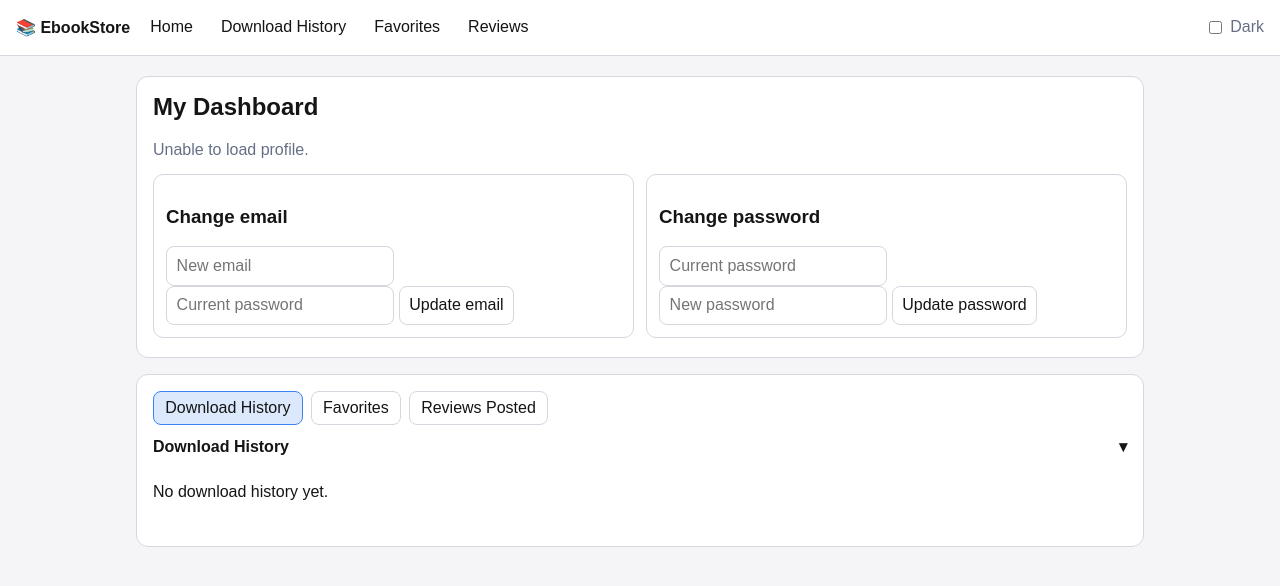
After one commit to Steve-coder1/Ebook-store, a Flask app: template templates/profile.html in a window 1280 px wide. The commit adds this page. Shown: the top 586 px of the page. Run offline with Flask 3, Linux system fonts and the light colour scheme; the template is opened without the code that fills it, so the values that code supplies are empty.

Commit message:
Add user profile dashboard with history favorites and reviews

```diff
--- a/app.py
+++ b/app.py
@@ -782,6 +782,11 @@ def create_app():
     def admin_page():
         return render_template("admin.html")
 
+    @app.get("/profile")
+    @require_auth()
+    def profile_page():
+        return render_template("profile.html")
+
     @app.get("/auth/captcha")
     def captcha():
         challenge, answer = generate_captcha_pair()
@@ -1460,6 +1465,7 @@ def create_app():
                     "review_id": row.id,
                     "ebook_id": row.ebook_id,
                     "ebook_title": ebook.title if ebook else None,
+                    "ebook_slug": ebook.slug if ebook else None,
                     "rating": row.rating,
                     "review_text": row.review_text,
                     "created_at": row.created_at.isoformat(),
@@ -2004,6 +2010,7 @@ def create_app():
                     "history_id": row.id,
                     "ebook_id": row.ebook_id,
                     "ebook_title": ebook.title if ebook else None,
+                    "ebook_slug": ebook.slug if ebook else None,
                     "code_id": row.code_id,
                     "version_label": row.version_label,
                     "downloaded_at": row.downloaded_at.isoformat(),
@@ -2032,6 +2039,7 @@ def create_app():
                     "user_id": row.user_id,
                     "ebook_id": row.ebook_id,
                     "ebook_title": ebook.title if ebook else None,
+                    "ebook_slug": ebook.slug if ebook else None,
                     "code_id": row.code_id,
                     "version_label": row.version_label,
                     "downloaded_at": row.downloaded_at.isoformat(),
--- /dev/null
+++ b/static/profile.js
@@ -0,0 +1,232 @@
+function initThemeAndMenu() {
+  const body = document.body;
+  const themeToggle = document.getElementById('theme-toggle');
+  const savedTheme = localStorage.getItem('theme') || 'light';
+  if (savedTheme === 'dark') {
+    body.classList.add('dark');
+    if (themeToggle) themeToggle.checked = true;
+  }
+
+  themeToggle?.addEventListener('change', () => {
+    body.classList.toggle('dark', themeToggle.checked);
+    localStorage.setItem('theme', themeToggle.checked ? 'dark' : 'light');
+  });
+
+  const menuBtn = document.getElementById('menu-toggle');
+  const nav = document.getElementById('main-nav');
+  menuBtn?.addEventListener('click', () => nav?.classList.toggle('open'));
+}
+
+function setupTabsAndCollapsibles() {
+  const buttons = [...document.querySelectorAll('.tab-btn')];
+  const panels = [...document.querySelectorAll('.tab-panel')];
+
+  buttons.forEach((btn) => {
+    btn.addEventListener('click', () => {
+      buttons.forEach((b) => b.classList.toggle('active', b === btn));
+      panels.forEach((panel) => panel.classList.toggle('active', panel.id === btn.dataset.tab));
+    });
+  });
+
+  const compact = window.matchMedia('(max-width: 768px)').matches;
+  document.querySelectorAll('[data-collapsible]').forEach((section) => {
+    const toggle = section.querySelector('.collapse-toggle');
+    const content = section.querySelector('.collapse-content');
+    if (!toggle || !content) return;
+
+    if (compact) {
+      content.classList.remove('open');
+      toggle.classList.add('collapsed');
+    }
+
+    toggle.addEventListener('click', () => {
+      content.classList.toggle('open');
+      toggle.classList.toggle('collapsed', !content.classList.contains('open'));
+    });
+  });
+}
+
+function renderPagination(targetId, page, totalPages, onPageChange) {
+  const wrap = document.getElementById(targetId);
+  wrap.innerHTML = '';
+  if (totalPages <= 1) return;
+
+  for (let i = 1; i <= totalPages; i += 1) {
+    const btn = document.createElement('button');
+    btn.type = 'button';
+    btn.textContent = i;
+    btn.classList.toggle('active', i === page);
+    btn.addEventListener('click', () => onPageChange(i));
+    wrap.appendChild(btn);
+  }
+}
+
+function paginate(items, page, perPage = 6) {
+  const totalPages = Math.max(1, Math.ceil((items?.length || 0) / perPage));
+  const safePage = Math.min(page, totalPages);
+  const start = (safePage - 1) * perPage;
+  return {
+    items: (items || []).slice(start, start + perPage),
+    page: safePage,
+    totalPages,
+  };
+}
+
+function formatDate(value) {
+  try {
+    return new Date(value).toLocaleString();
+  } catch (_) {
+    return value || '';
+  }
+}
+
+async function initProfileData() {
+  const emailLabel = document.getElementById('profile-email');
+  const settingsFeedback = document.getElementById('settings-feedback');
+
+  let historyPage = 1;
+  let favoritesPage = 1;
+  let reviewsPage = 1;
+  let historyRows = [];
+  let favoritesRows = [];
+  let reviewRows = [];
+
+  async function loadMe() {
+    const res = await fetch('/auth/me');
+    const me = await res.json();
+    emailLabel.textContent = me.email ? `Signed in as ${me.email}` : 'Unable to load profile.';
+  }
+
+  function renderHistory() {
+    const wrap = document.getElementById('history-list');
+    const pageData = paginate(historyRows, historyPage);
+
+    wrap.innerHTML = pageData.items.map((row) => `
+      <article class="profile-card ebook-hover-card">
+        <h4>${row.ebook_title || 'Untitled ebook'}</h4>
+        <p class="muted-text">Version: ${row.version_label || 'N/A'}</p>
+        <p class="muted-text">Downloaded: ${formatDate(row.downloaded_at)}</p>
+        <a class="hero-link" href="/ebook/${row.ebook_slug || row.ebook_id}/page">Open ebook</a>
+      </article>
+    `).join('') || '<p>No download history yet.</p>';
+
+    renderPagination('history-pagination', pageData.page, pageData.totalPages, (next) => {
+      historyPage = next;
+      renderHistory();
+    });
+  }
+
+  function renderFavorites() {
+    const wrap = document.getElementById('favorites-list');
+    const pageData = paginate(favoritesRows, favoritesPage);
+
+    wrap.innerHTML = pageData.items.map((row) => `
+      <article class="profile-card ebook-hover-card">
+        <h4>${row.title || 'Untitled ebook'}</h4>
+        <p class="muted-text">Author: ${row.author || 'Unknown author'}</p>
+        <p class="muted-text">Rating: ${row.average_rating ?? 'N/A'} · Favorited: ${formatDate(row.favorited_at)}</p>
+        <a class="hero-link" href="/ebook/${row.slug || row.id}/page">Open detail page</a>
+      </article>
+    `).join('') || '<p>No favorites added yet.</p>';
+
+    renderPagination('favorites-pagination', pageData.page, pageData.totalPages, (next) => {
+      favoritesPage = next;
+      renderFavorites();
+    });
+  }
+
+  function renderReviews() {
+    const wrap = document.getElementById('reviews-list-profile');
+    const pageData = paginate(reviewRows, reviewsPage);
+
+    wrap.innerHTML = pageData.items.map((row) => `
+      <article class="profile-card ebook-hover-card">
+        <h4>${row.ebook_title || 'Ebook'} · ${'★'.repeat(row.rating || 0)}</h4>
+        <p>${row.review_text || 'No review text provided.'}</p>
+        <p class="muted-text">Updated: ${formatDate(row.updated_at)}</p>
+        <div class="inline-actions">
+          <button type="button" data-edit-review="${row.review_id}">Edit</button>
+          <a class="hero-link" href="/ebook/${row.ebook_slug || row.ebook_id}/page">View ebook</a>
+        </div>
+      </article>
+    `).join('') || '<p>You have not posted reviews yet.</p>';
+
+    wrap.querySelectorAll('[data-edit-review]').forEach((btn) => {
+      btn.addEventListener('click', async () => {
+        const id = Number(btn.dataset.editReview);
+        const row = reviewRows.find((r) => r.review_id === id);
+        if (!row) return;
+
+        const rating = prompt('Update rating (1-5):', String(row.rating));
+        const reviewText = prompt('Update review text:', row.review_text || '');
+        if (!rating) return;
+
+        const fd = new FormData();
+        fd.append('rating', rating);
+        fd.append('review_text', reviewText || '');
+        const res = await fetch(`/ebooks/${row.ebook_id}/reviews/${id}`, { method: 'PATCH', body: fd });
+        const data = await res.json();
+        settingsFeedback.textContent = data.message || data.error || 'Review update finished.';
+        await loadReviews();
+      });
+    });
+
+    renderPagination('reviews-pagination', pageData.page, pageData.totalPages, (next) => {
+      reviewsPage = next;
+      renderReviews();
+    });
+  }
+
+  async function loadHistory() {
+    const res = await fetch('/downloads/history');
+    historyRows = res.ok ? await res.json() : [];
+    historyPage = 1;
+    renderHistory();
+  }
+
+  async function loadFavorites() {
+    const sort = document.getElementById('favorite-sort').value;
+    const res = await fetch(`/favorites?sort=${encodeURIComponent(sort)}`);
+    favoritesRows = res.ok ? await res.json() : [];
+    favoritesPage = 1;
+    renderFavorites();
+  }
+
+  async function loadReviews() {
+    const res = await fetch('/profile/reviews');
+    reviewRows = res.ok ? await res.json() : [];
+    reviewsPage = 1;
+    renderReviews();
+  }
+
+  document.getElementById('favorite-sort')?.addEventListener('change', () => {
+    loadFavorites();
+  });
+
+  document.getElementById('change-email-form')?.addEventListener('submit', async (e) => {
+    e.preventDefault();
+    const fd = new FormData(e.target);
+    const res = await fetch('/auth/change-email', { method: 'POST', body: fd });
+    const data = await res.json();
+    settingsFeedback.textContent = data.message || data.error || '';
+    if (res.ok) {
+      e.target.reset();
+      loadMe();
+    }
+  });
+
+  document.getElementById('change-password-form')?.addEventListener('submit', async (e) => {
+    e.preventDefault();
+    const fd = new FormData(e.target);
+    const res = await fetch('/auth/change-password', { method: 'POST', body: fd });
+    const data = await res.json();
+    settingsFeedback.textContent = data.message || data.error || '';
+    if (res.ok) e.target.reset();
+  });
+
+  await Promise.all([loadMe(), loadHistory(), loadFavorites(), loadReviews()]);
+}
+
+initThemeAndMenu();
+setupTabsAndCollapsibles();
+initProfileData();
--- a/static/style.css
+++ b/static/style.css
@@ -283,3 +283,30 @@ pre { white-space: pre-wrap; background: #111; color: #d4ffd4; padding: 0.75rem;
   .collapsible .collapse-content { display: none; }
   .collapsible .collapse-content.open { display: block; }
 }
+
+.profile-header-block h1 { margin-top: 0; }
+.profile-settings-grid { display: grid; grid-template-columns: repeat(2, minmax(0, 1fr)); gap: .75rem; }
+.profile-sections { display: grid; gap: .75rem; }
+.profile-tabs { display: flex; gap: .5rem; flex-wrap: wrap; }
+.tab-btn {
+  border: 1px solid var(--border);
+  background: var(--surface);
+  color: var(--text);
+  border-radius: 8px;
+  padding: .45rem .7rem;
+}
+.tab-btn.active { background: color-mix(in srgb, var(--accent) 18%, var(--surface)); border-color: var(--accent); }
+.tab-panel { display: none; opacity: 0; transform: translateY(5px); transition: opacity .2s ease, transform .2s ease; }
+.tab-panel.active { display: block; opacity: 1; transform: translateY(0); }
+.profile-cards { display: grid; grid-template-columns: repeat(2, minmax(0, 1fr)); gap: .6rem; }
+.profile-card { border: 1px solid var(--border); border-radius: 10px; padding: .75rem; background: var(--surface); }
+.ebook-hover-card { transition: transform .2s ease, box-shadow .2s ease; }
+.ebook-hover-card:hover { transform: translateY(-2px); box-shadow: 0 8px 18px rgba(0,0,0,.1); }
+.inline-actions { display: flex; align-items: center; gap: .5rem; }
+.favorites-toolbar { margin-bottom: .6rem; }
+
+@media (max-width: 768px) {
+  .profile-settings-grid, .profile-cards { grid-template-columns: 1fr; }
+  .profile-tabs { display: none; }
+  .tab-panel { display: block; opacity: 1; transform: none; }
+}
--- a/templates/index.html
+++ b/templates/index.html
@@ -14,7 +14,7 @@
       <nav id="main-nav" class="main-nav">
         <a href="#top">Home</a>
         <a href="#categories-section">Categories</a>
-        <a href="#profile-anchor">Profile</a>
+        <a href="/profile">Profile</a>
       </nav>
       <div class="header-actions">
         <label class="theme-toggle">
@@ -24,7 +24,7 @@
         <div class="user-menu-wrap">
           <button id="user-menu-btn" class="icon-btn">User ▾</button>
           <div id="user-menu" class="user-menu">
-            <a href="#profile-anchor">My profile</a>
+            <a href="/profile">My profile</a>
             <button id="logout-btn" type="button">Logout</button>
           </div>
         </div>
--- /dev/null
+++ b/templates/profile.html
@@ -0,0 +1,96 @@
+<!doctype html>
+<html>
+<head>
+  <meta charset="utf-8" />
+  <meta name="viewport" content="width=device-width, initial-scale=1" />
+  <title>My Profile Dashboard</title>
+  <link rel="stylesheet" href="/static/style.css" />
+</head>
+<body>
+  <header class="site-header">
+    <div class="header-row">
+      <a class="logo" href="/">📚 EbookStore</a>
+      <button id="menu-toggle" class="icon-btn" aria-label="Toggle navigation">☰</button>
+      <nav id="main-nav" class="main-nav">
+        <a href="/">Home</a>
+        <a href="#history-panel">Download History</a>
+        <a href="#favorites-panel">Favorites</a>
+        <a href="#reviews-panel">Reviews</a>
+      </nav>
+      <div class="header-actions">
+        <label class="theme-toggle">
+          <input type="checkbox" id="theme-toggle" />
+          <span>Dark</span>
+        </label>
+      </div>
+    </div>
+  </header>
+
+  <main>
+    <section class="section-block profile-header-block">
+      <h1>My Dashboard</h1>
+      <p id="profile-email" class="muted-text">Loading profile…</p>
+
+      <div class="profile-settings-grid">
+        <form id="change-email-form" class="section-mini">
+          <h3>Change email</h3>
+          <input type="email" name="new_email" placeholder="New email" required />
+          <input type="password" name="password" placeholder="Current password" required />
+          <button type="submit">Update email</button>
+        </form>
+
+        <form id="change-password-form" class="section-mini">
+          <h3>Change password</h3>
+          <input type="password" name="old_password" placeholder="Current password" required />
+          <input type="password" name="new_password" placeholder="New password" required />
+          <button type="submit">Update password</button>
+        </form>
+      </div>
+      <p id="settings-feedback" class="muted-text"></p>
+    </section>
+
+    <section class="section-block profile-sections">
+      <div class="profile-tabs" role="tablist" aria-label="Profile sections">
+        <button class="tab-btn active" data-tab="history-panel" type="button">Download History</button>
+        <button class="tab-btn" data-tab="favorites-panel" type="button">Favorites</button>
+        <button class="tab-btn" data-tab="reviews-panel" type="button">Reviews Posted</button>
+      </div>
+
+      <section id="history-panel" class="tab-panel active collapsible" data-collapsible>
+        <button class="collapse-toggle" type="button">Download History <span>▾</span></button>
+        <div class="collapse-content open">
+          <div id="history-list" class="profile-cards"></div>
+          <div id="history-pagination" class="catalog-pagination"></div>
+        </div>
+      </section>
+
+      <section id="favorites-panel" class="tab-panel collapsible" data-collapsible>
+        <button class="collapse-toggle" type="button">Favorites <span>▾</span></button>
+        <div class="collapse-content open">
+          <div class="favorites-toolbar">
+            <label>Sort
+              <select id="favorite-sort">
+                <option value="recent">Recently added</option>
+                <option value="rating">Rating</option>
+                <option value="title">Title</option>
+              </select>
+            </label>
+          </div>
+          <div id="favorites-list" class="profile-cards"></div>
+          <div id="favorites-pagination" class="catalog-pagination"></div>
+        </div>
+      </section>
+
+      <section id="reviews-panel" class="tab-panel collapsible" data-collapsible>
+        <button class="collapse-toggle" type="button">Reviews Posted <span>▾</span></button>
+        <div class="collapse-content open">
+          <div id="reviews-list-profile" class="profile-cards"></div>
+          <div id="reviews-pagination" class="catalog-pagination"></div>
+        </div>
+      </section>
+    </section>
+  </main>
+
+  <script src="/static/profile.js"></script>
+</body>
+</html>
```
